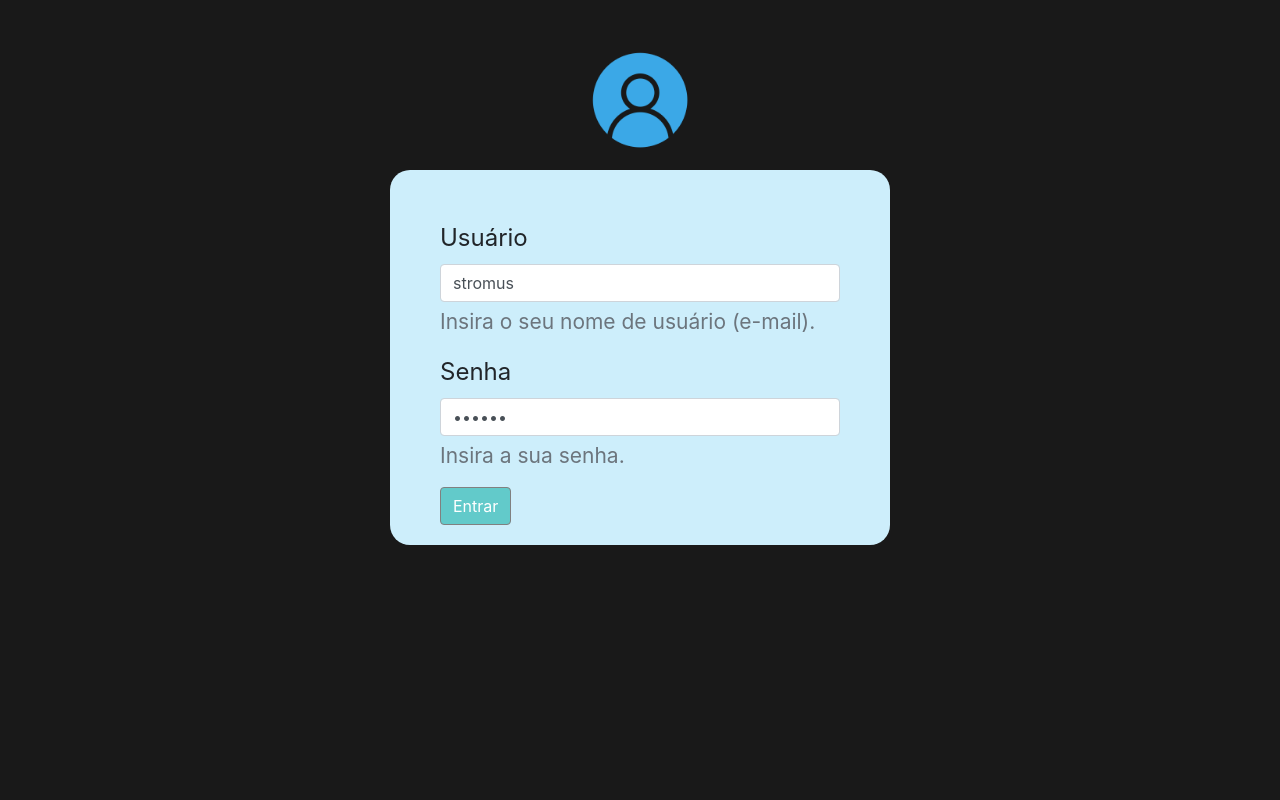
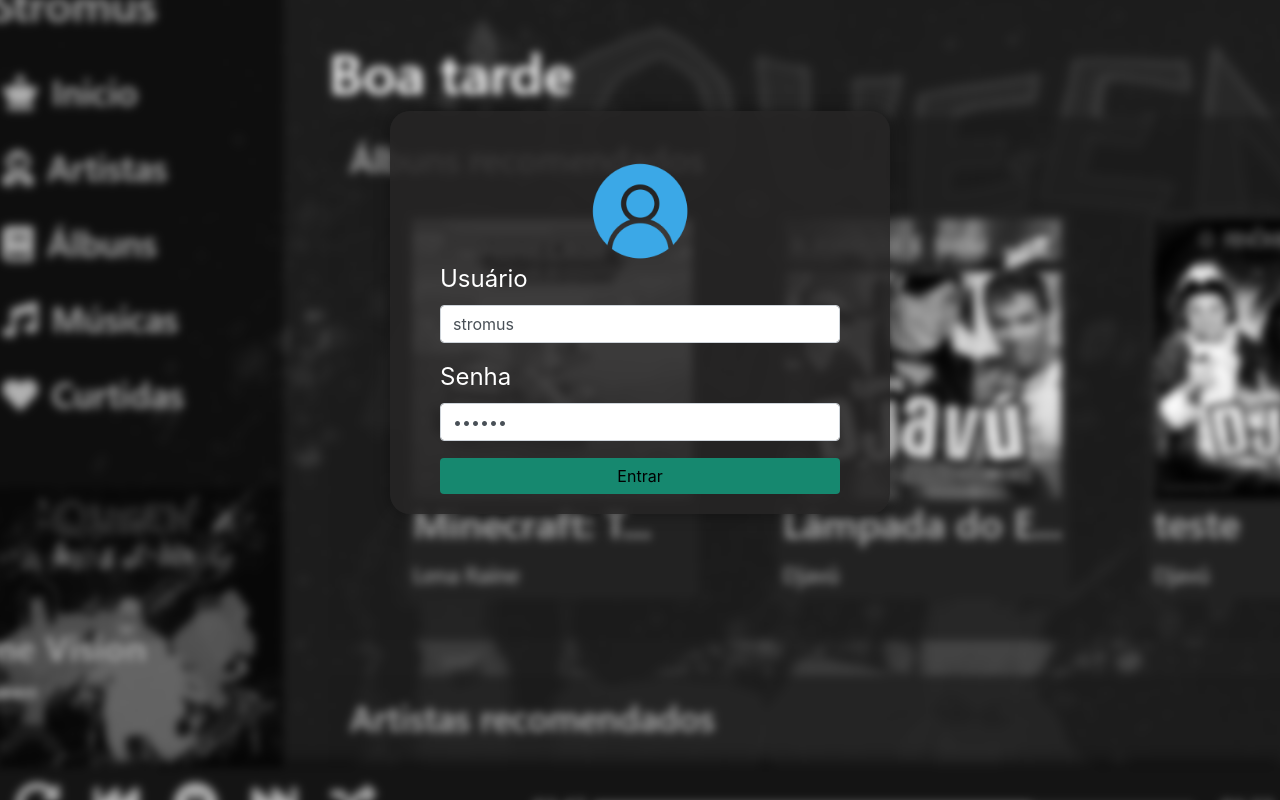
Before and after one commit to Sapatos-Aerlines/Stromus, a Nuxt app in the folder app-front/: page / in a window 1280 px wide. Built offline with nearby package versions, Linux system fonts and the light colour scheme.

Commit message:
Ajustes e correções

```diff
--- a/app-front/nuxt.config.js
+++ b/app-front/nuxt.config.js
@@ -31,7 +31,7 @@ export default {
     // https://go.nuxtjs.dev/bootstrap
     'bootstrap-vue/nuxt',
     // https://go.nuxtjs.dev/axios
-    '@nuxtjs/axios',
+    '@nuxtjs/axios'
   ],
 
   // Axios module configuration: https://go.nuxtjs.dev/config-axios
--- a/app-front/pages/index.vue
+++ b/app-front/pages/index.vue
@@ -1,18 +1,21 @@
 <template>
     <div>
+
+        <div id="filtro_fundo">
+            <div id="filtro_fundo_img"></div>
+        </div>
+
         <b-container>
-            <img style="width: 100px;" src="~/assets/login_logo.png" alt />
+            <div class="login">
+                <img style="width: 100px;" src="~/assets/login_logo.png" alt />
 
-            <div class="login">
                 <b-form @submit="doLogin">
-                    <b-form-group id="user" label="Usuário" label-for="user-input"
-                        description="Insira o seu nome de usuário (e-mail)." label-align="left">
+                    <b-form-group id="user" label="Usuário" label-for="user-input" label-align="left">
                         <b-form-input id="user-input" v-model="login.username" type="text" required
                             placeholder="Nome de usuário"></b-form-input>
                     </b-form-group>
 
-                    <b-form-group id="pwd" label="Senha" label-for="pwd-input" label-align="left"
-                        description="Insira a sua senha.">
+                    <b-form-group id="pwd" label="Senha" label-for="pwd-input" label-align="left">
                         <b-form-input id="pwd-input" v-model="login.pwd" type="password" required
                             placeholder="Senha"></b-form-input>
                     </b-form-group>
@@ -23,12 +26,6 @@
         </b-container>
     </div>
 </template>
-
-<style>
-    body{
-        background-color: rgba(0, 0, 0, .9);
-    }
-</style>
 
 <script>
 export default {
--- a/app-front/pages/main.vue
+++ b/app-front/pages/main.vue
@@ -436,7 +436,13 @@
                 v-bind:items="filterSearchArtista">
 
               <template #cell(foto)="cellData">
+                <a href="#" @click="
+                  artistaView = false
+                  painel_artista = true
+                  define_artista_alvo(cellData.item.id)
+                  busca_informacoes_artista(cellData.item.nome)">
                   <img class="foto_artista" v-bind:src="cellData.item.foto">
+                </a>
               </template>
 
               <template #cell(nome)="cellData">
@@ -447,7 +453,7 @@
                               busca_informacoes_artista(cellData.item.nome)">
                   <h1 class='nome_artista'>{{cellData.item.nome}}</h1></a>
 
-                  <b-button class='btn_remover' v-on:click="removeSelectedArtista(cellData.item.id)">Remover</b-button>
+                  <i class="icon_excluir fa fa-trash" aria-hidden="true" v-on:click="removeSelectedArtista(cellData.item.id)"></i>
               </template>
 
               <template #cell(seguidores)="cellData">
@@ -540,14 +546,14 @@
   export default {
 
     //Executado quando a instância do Vue estiver construída
-    async asyncData({ $axios }) {
+    async asyncData({ $axios, $router }) {
       const authToken = typeof window !== 'undefined' ? localStorage.getItem('token') : null // se tiver carregando client side, recupera o token do usuário
 
       // Check if user is logged in.
       if (authToken === null) {
           // This means that there ISN'T JWT and no user is logged in.
-          $axios.defaults.headers.common.Authorization = null;
-          redirect('/')
+          // $axios.defaults.headers.common.Authorization = null;
+          // $router.push('/');
       } else {
           // This means that there IS a JWT so someone must be logged in.
           $axios.defaults.headers.common.Authorization = `Bearer ${authToken}`; // salva o token para usar nos headers nas requisições
--- a/app-front/static/login.css
+++ b/app-front/static/login.css
@@ -1,20 +1,39 @@
+#filtro_fundo, #filtro_fundo_img{
+    top: -2%;
+    left: -2%;
+    width: 104%;
+    height: 104%;
+    position: fixed;
+    filter: grayscale(1) blur(3px);
+    z-index: -20;
+}
+#filtro_fundo_img{
+    background-size: cover;
+    background-image: url("../static/images/background.png");
+}
 img {
-    /* margin-top: 50px; */
-    margin: 50px auto 0 auto;
+    margin: 0px auto 0px auto;
     display: block;
     width: 40%;
 }
 
 .login {
+    color: white;
+    width: 500px;
     font-size: 1.5rem;
-    width: 500px;
-    margin: 20px auto 0px auto;
+    border-radius: 20px;
+    margin: 10% auto 0px auto;
     padding: 50px 50px 20px 50px;
-    border-radius: 20px;
-    background-color: #cdeefb;
+    background-color: #272525de;
+    box-shadow: 0px 0px 15px rgba(0, 0, 0, 0.37);
 }
 
 .login button {
-    background-color: rgb(98, 202, 202);
-    border-color: gray;
+    width: 100%;
+    color: black;
+    border: solid 0px;
+    background-color: rgb(22, 136, 111);
 }
+.login button:hover{
+    background-color: rgb(18, 90, 75);
+}
```
Also changed, not shown: app-front/static/images/background.png (added).
